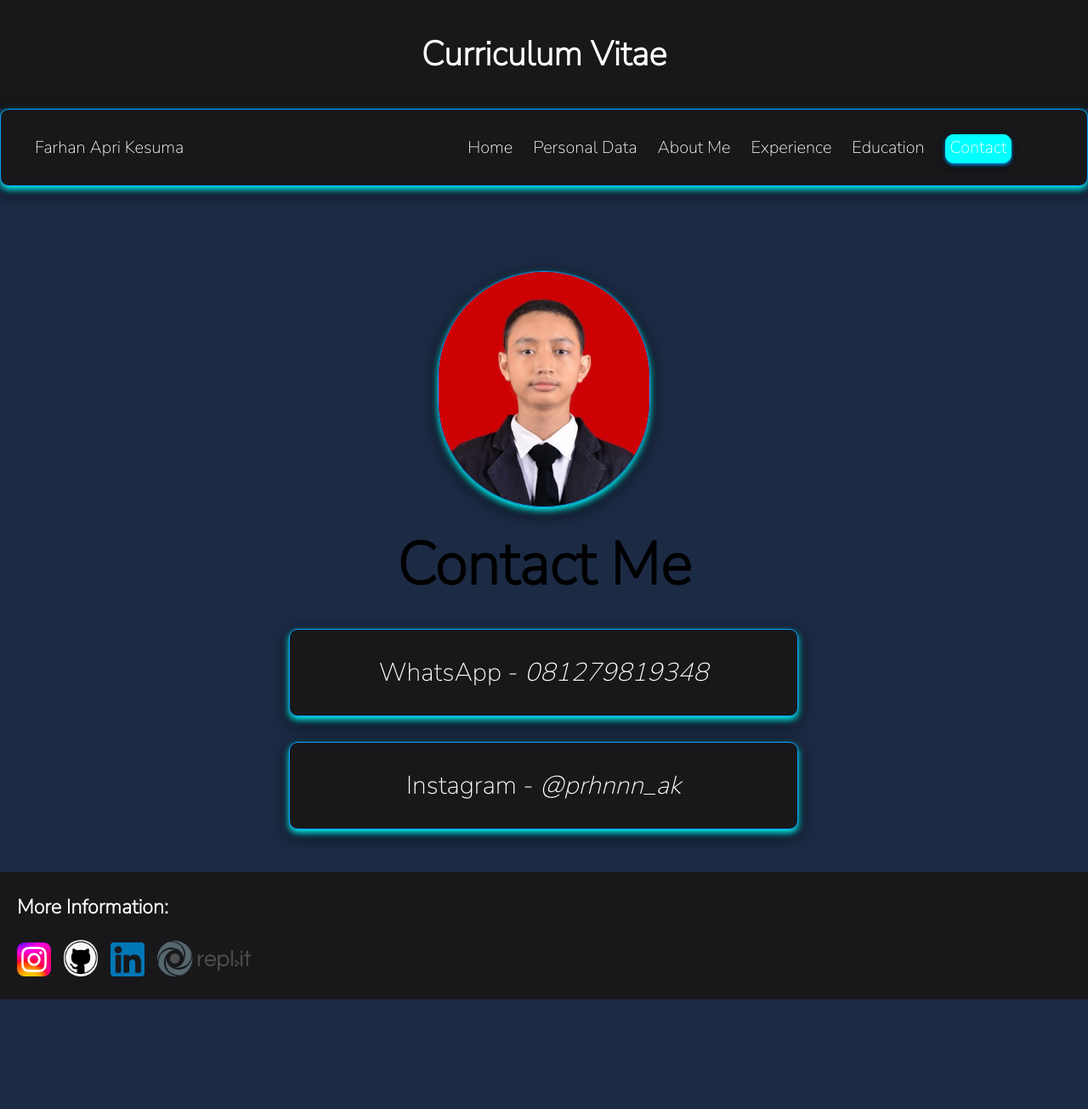
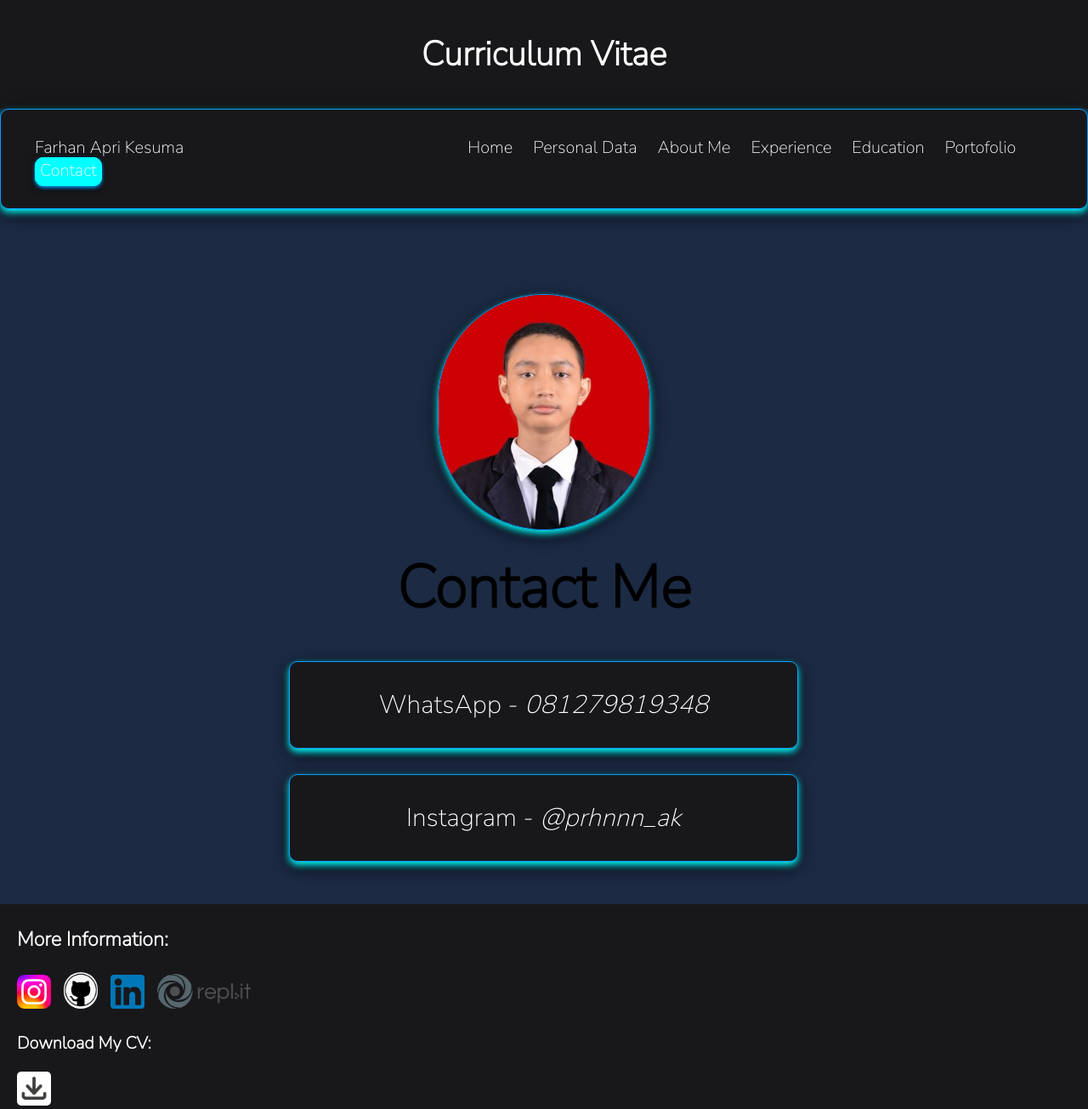
Before and after one commit to parhannn/LDOP-Arithmatic-4.0, a plain HTML site: page LDOP-Arithmatic-4.0-tugas/Tgs3_06_179_Farhan A/contact.html in a window 1280 px wide. Shown: the whole page at 85% size. Before the commit the page ends 1176 px from the top, so only its background shows below. Drawn offline with Linux system fonts and the light colour scheme.

Commit message:
Update contact.html

```diff
--- a/LDOP-Arithmatic-4.0-tugas/Tgs3_06_179_Farhan A/contact.html
+++ b/LDOP-Arithmatic-4.0-tugas/Tgs3_06_179_Farhan A/contact.html
@@ -23,6 +23,7 @@
                     <li class = "hover-underline-animation"><a href = "aboutMe.html">About Me</a></li>
                     <li class = "hover-underline-animation"><a href = "experience.html">Experience</a></li>
                     <li class = "hover-underline-animation"><a href = "edu.html">Education</a></li>
+                    <li class = "hover-underline-animation"><a href = "portofolio.html">Portofolio</a></li>
                     <li class = "selected-nav"><a href = "contact.html">Contact</a></li>
                 </ul>
             </nav>
@@ -30,12 +31,14 @@
 
         <main>
             <div>
+                <section>
                     <img src = "assets/image/foto-profil.JPG" alt = "foto-profil" class = "another-profile-photo">
                     <h1 style = "text-align: center; margin-top: 20px; font-size: 70px;">Contact Me</h1>
                     <ul>
                         <li class = "box-list">WhatsApp - <span style = "font-style: italic;">081279819348</span></li>
                         <li class = "box-list">Instagram - <span style = "font-style: italic;">@prhnnn_ak</span></li>
                     </ul>
+                </section>
             </div>
         </main>
 
@@ -46,6 +49,8 @@
             <a href="https://github.com/parhannn"><img src = "assets/image/logo-github.png" style = "width: 40px; border-radius: 21px; margin-left: 10px;"></a>
             <a href="https://www.linkedin.com/in/farhan-apri-8ba3a01a4/"><img src = "assets/image/linkedin-logo.png" style = "width: 40px; margin-left: 10px;"></a>
             <a href="https://replit.com/@FarHand"><img src = "assets/image/replit-logo-png-transparent.png" style = "width: 110px; margin-left: 10px;"></a>
+            <p>Download My CV:</p>
+            <a href="https://drive.google.com/file/d/1vJ0jO1Nseixjag3fHiB9muUvZCmX9aTn/view?usp=share_link"><img src = "assets/image/Download-logo.png" style = "width: 40px; display: block; border-radius: 5px;"></a>
         </footer>
     </body>
 </html>
```
Lines whose indentation alone changed are shown as unchanged.
